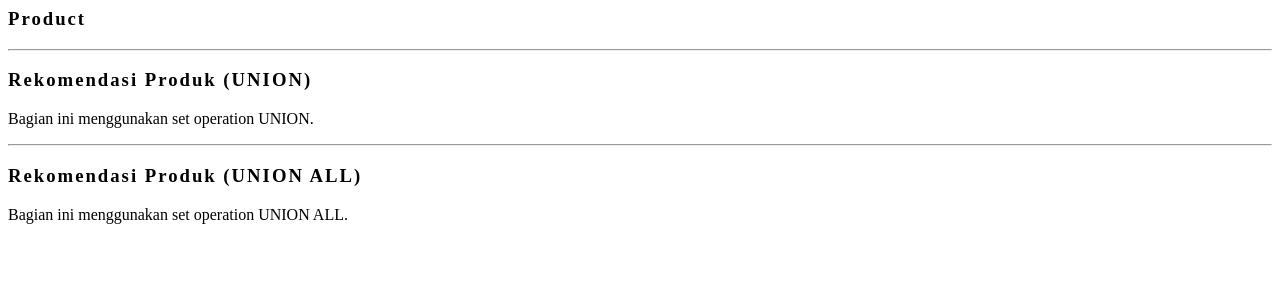
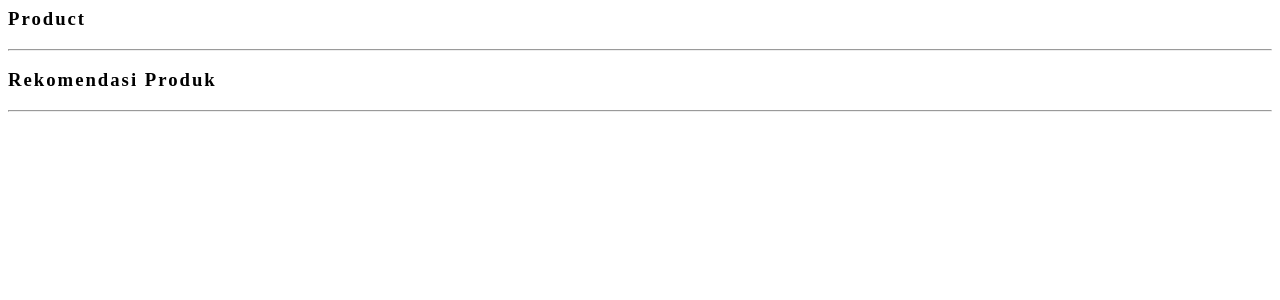
Before and after one commit to kiisann/Trendify, a PHP site: page /view/produk.php in a window 1280 px wide. Shown: the top 300 px of the page. Run offline with PHP 8.4, Linux system fonts and the light colour scheme.

Commit message:
refactor: Update product recommendations to use JOIN instead of UNION and clean up view

```diff
--- a/controller/ProdukController.php
+++ b/controller/ProdukController.php
@@ -11,7 +11,6 @@ class ProdukController {
     public function tampilProduk() {
         $data_produk = $this->model->tampil();
         $data_union = $this->model->getRekomendasi();
-        $data_union_all = $this->model->getRekomendasiUnionAll();
 
         include 'view/produk.php';
     }
--- a/view/produk.php
+++ b/view/produk.php
@@ -30,8 +30,7 @@ if (!empty($data_produk)) {
 
 <hr class="my-5">
 
-<h3 class="fw-bold text-uppercase mb-2" style="letter-spacing: 2px;">Rekomendasi Produk (UNION)</h3>
-<p class="text-muted">Bagian ini menggunakan set operation UNION.</p>
+<h3 class="fw-bold text-uppercase mb-2" style="letter-spacing: 2px;">Rekomendasi Produk</h3>
 
 <div class="row">
 <?php
@@ -51,23 +50,4 @@ if (!empty($data_union)) {
 </div>
 
 <hr class="my-5">
-
-<h3 class="fw-bold text-uppercase mb-2" style="letter-spacing: 2px;">Rekomendasi Produk (UNION ALL)</h3>
-<p class="text-muted">Bagian ini menggunakan set operation UNION ALL.</p>
-
-<div class="row">
-<?php
-if (!empty($data_union_all)) {
-    foreach ($data_union_all as $row) {
-?>
-    <div class="col-md-4">
-        <div class="card p-3 mb-3 shadow-sm border-0 text-center">
-            <h6 class="fw-bold"><?= $row['nama']; ?></h6>
-            <p class="text-muted small mb-0">Rp <?= number_format($row['harga'], 0, ',', '.'); ?></p>
-        </div>
-    </div>
-<?php
-    }
-}
-?>
 </div>
```
Also changed, not shown: model/ProdukModel.php (+8 -9 lines).
